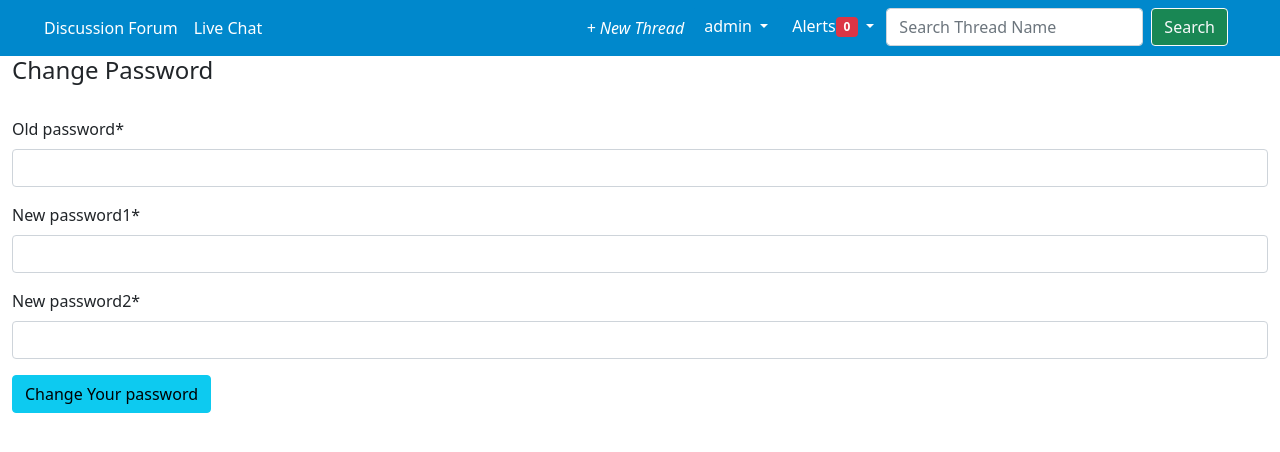
After one commit to hidingbehindrainbows/discussion_forum_clone, a Django app: page /accounts/password/ in a window 1280 px wide. The commit adds this page. Shown: the top 452 px of the page. Run offline with Django 4.2, Linux system fonts and the light colour scheme; a user stored in the database is signed in; data comes from the database, SQL or seed files in the repository; both versions use the stored data as it was after the commit; some libraries are stand-ins or nearby versions.

Commit message:
password reset can be done

```diff
--- a/accounts/forms.py
+++ b/accounts/forms.py
@@ -1,4 +1,4 @@
-from django.contrib.auth.forms import UserChangeForm, UserCreationForm
+from django.contrib.auth.forms import UserChangeForm, UserCreationForm, PasswordChangeForm
 from .models import CustomUser
 from django import forms
 from threads.models import Profile
@@ -30,3 +30,14 @@ class ProfilePageForm(forms.ModelForm):
     class Meta:
         model = Profile
         fields = ("bio", "pfp")
+
+
+
+class PasswordChangeingForm(PasswordChangeForm):
+    old_password = forms.CharField(widget=forms.PasswordInput(attrs={'class':'form-control', "type": "password"}))
+    new_password1 = forms.CharField(max_length=50,widget=forms.PasswordInput(attrs={'class':'form-control', "type": "password"}))
+    new_password2 = forms.CharField(max_length=50,widget=forms.PasswordInput(attrs={'class':'form-control', "type": "password"}))
+
+    class Meta:
+        model = CustomUser
+        fields = ("old_password", "new_password1", "new_password2",)
--- a/accounts/urls.py
+++ b/accounts/urls.py
@@ -1,9 +1,10 @@
 from django.urls import path
-from .views import SignUpView, EditSettingsView, ShowProfilePageView, EditUserPageView, CreateUserProfilePageView
+from .views import SignUpView, EditSettingsView, ShowProfilePageView, EditUserPageView, CreateUserProfilePageView, PasswordsChangeView
 
 urlpatterns = [
     path("signup/", SignUpView.as_view(), name="signup"),
     path("edit_settings/", EditSettingsView.as_view(), name="edit_settings"),
+    path("password/", PasswordsChangeView.as_view(), name="password"),
     path("<int:pk>/user_profile/", ShowProfilePageView.as_view(), name="user_profile"),
     path("<int:pk>/edit_profile_page/", EditUserPageView.as_view(), name="edit_profile_page"),
     path("create_profile_page/", CreateUserProfilePageView.as_view(), name="create_user_profile_page"),
--- a/accounts/views.py
+++ b/accounts/views.py
@@ -1,11 +1,17 @@
 from django.urls import reverse_lazy
 from django.contrib.auth.mixins import LoginRequiredMixin
 from django.views.generic import CreateView, UpdateView, DetailView
-from .forms import CustomUserCreationForm, CustomUserChangeForm
+from .forms import CustomUserCreationForm, CustomUserChangeForm, PasswordChangeingForm
 from threads.models import Profile, Thread, WatchThread
 from django.shortcuts import get_object_or_404
+from django.contrib.auth.views import PasswordChangeView
 
 # Create your views here.
+
+class PasswordsChangeView(LoginRequiredMixin, PasswordChangeView):
+    form_class = PasswordChangeingForm
+    template_name = "registration/password_change.html"
+    success_url = reverse_lazy("home")
 
 class CreateUserProfilePageView(LoginRequiredMixin, CreateView):
     model = Profile
@@ -34,7 +40,6 @@ class ShowProfilePageView(LoginRequiredMixin, DetailView):
         }
         return context
 
-
 class SignUpView(CreateView):
     form_class = CustomUserCreationForm
     success_url = reverse_lazy("login")
--- a/django_project/settings.py
+++ b/django_project/settings.py
@@ -41,7 +41,7 @@ INSTALLED_APPS = [
     'crispy_forms',
     'crispy_bootstrap5',
     'channels.apps.ChannelsConfig',
-    'accounts.apps.AccountsConfig', # app for accounts TODO implement password_change
+    'accounts.apps.AccountsConfig', # app for accounts
     'chats.apps.ChatsConfig', # the app for chatting
     'mainpage.apps.MainpageConfig', # the main_page
     'threads.apps.ThreadsConfig', # app for threads
--- a/templates/base.html
+++ b/templates/base.html
@@ -73,7 +73,7 @@
                             <li><a class="dropdown-item" href="{% url 'create_user_profile_page'%}">Create Profile Page</a></li>
                             <li><a class="dropdown-item" href="{% url 'edit_settings' %}">Settings</a></li>
                           {% endif %}
-                          <li><a class="dropdown-item" href="#">Change Password</a></li>
+                          <li><a class="dropdown-item" href="{% url 'password' %}">Change Password</a></li>
                           <li><hr class="dropdown-divider"></li>
                           <li>
                             <a class="dropdown-item" href="{% url 'logout' %}">Logout</a>
--- /dev/null
+++ b/templates/registration/password_change.html
@@ -0,0 +1,12 @@
+{% extends 'base.html' %} {% load crispy_forms_tags %} {% block title %}Change
+Password{% endblock title %} {% block content %}
+<h4>Change Password</h4>
+<br />
+<div class="form-group">
+  <form method="post" action="">
+    {% csrf_token %} {{ form|crispy }}
+    <button class="btn btn-info">Change Your password</button>
+  </form>
+</div>
+
+{% endblock content %}
--- a/templates/registration/profile.html
+++ b/templates/registration/profile.html
@@ -22,7 +22,7 @@
 </div>
 {% if user.id == current_user.user.id %}
 
-<a href="{% url 'edit_profile_page' user.id%}">Edit Profile</a>
+<a href="{% url 'edit_profile_page' user.profile.id%}">Edit Profile</a>
 <h4>Threads watched by you:</h4>
 {% for thread in threads_watched_by_you %}
 <div class="card">
```
Also changed, not shown: templates/registration/edit_profile_page.html (+10 -11 lines), templates/registration/edit_settings.html (+5 -9 lines), db.sqlite3.
